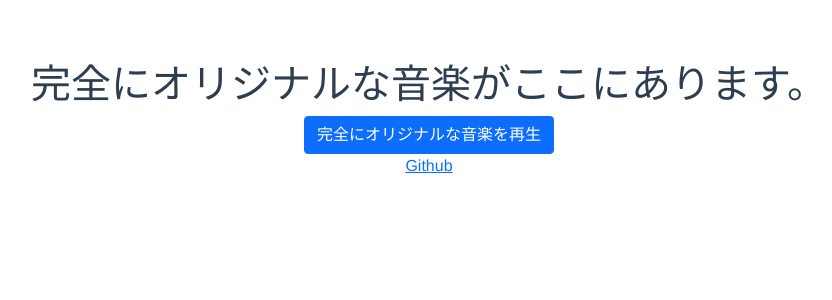
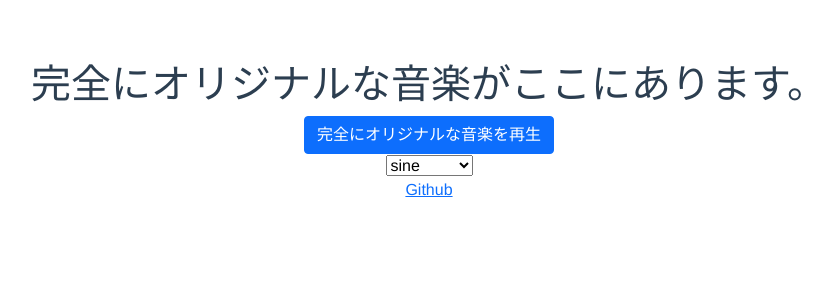
Before and after one commit to UzoGaMuzol/completely-original-song, a Vue app: page / in a window 1280 px wide. Shown: the top 300 px of the page, without its empty margins (211-1043 px from the left). Built offline with nearby package versions, Linux system fonts and the light colour scheme.

Commit message:
音色を変える機能

```diff
--- a/plugins/consts.js
+++ b/plugins/consts.js
@@ -1,4 +1,7 @@
 export default {
     maxInterval: 2000,
-    maxFreq: 500
+    maxFreq: 500,
+    sounds: [
+        "sine", "square", "sawtooth", "triangle"
+    ]
 }
--- a/src/components/Main.vue
+++ b/src/components/Main.vue
@@ -1,9 +1,22 @@
 <template>
-<div>
-  <button class="btn btn-primary" @click="play">
-    完全にオリジナルな音楽を{{ playOrStop }}
-  </button>
-</div>
+  <div>
+    <div>
+      <button class="btn btn-primary" @click="play">
+        完全にオリジナルな音楽を{{ playOrStop }}
+      </button>
+    </div>
+    <div>
+    <select @change="osc.type=$event.target.value">
+      <option
+        v-for="sound in sounds"
+        :value="sound"
+        :key="sound"
+      >
+        {{ sound }}
+      </option>
+    </select>
+    </div>
+  </div>
 </template>
 
 <script>
@@ -15,7 +28,8 @@ export default {
       ctx: new AudioContext(),
       isPlaying: false,
       osc: null,
-      timerId: null
+      timerId: null,
+      sounds: consts.sounds
     }
   },
   computed: {
```
